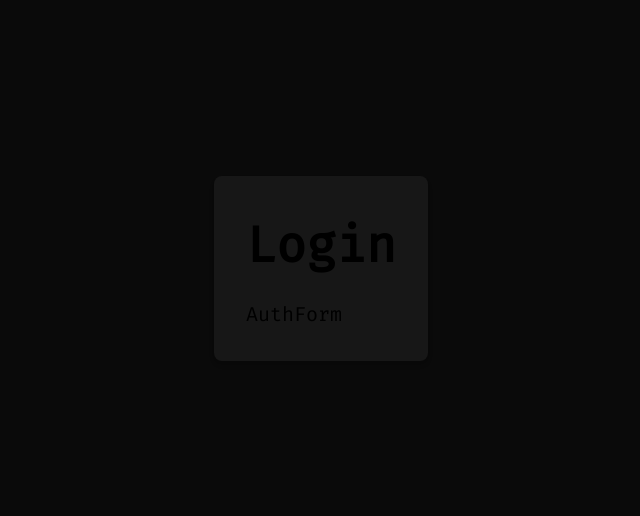
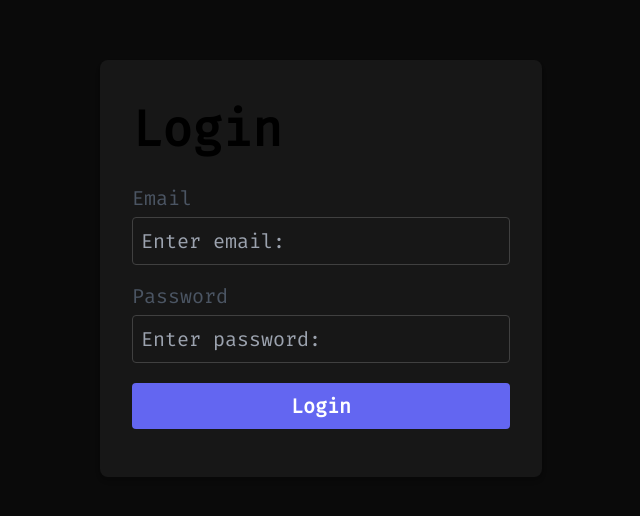
Before and after one commit to AzarakD/authorization-level2, a Next.js app: page /login in a window 1280 px wide. Shown: the part 132-648 px from the top of the page, without its empty margins (319-959 px from the left). Built offline with nearby package versions, Linux system fonts and the light colour scheme.

Commit message:
add auth form

```diff
--- a/package.json
+++ b/package.json
@@ -10,10 +10,12 @@
   },
   "dependencies": {
     "@tanstack/react-query": "^5.51.1",
+    "clsx": "^2.1.1",
     "next": "14.2.5",
     "react": "^18",
     "react-dom": "^18",
-    "react-hook-form": "^7.52.1"
+    "react-hook-form": "^7.52.1",
+    "sass": "^1.77.8"
   },
   "devDependencies": {
     "@tanstack/react-query-devtools": "^5.51.1",
--- a/src/app/login/auth-form/AuthForm.tsx
+++ b/src/app/login/auth-form/AuthForm.tsx
@@ -1,10 +1,13 @@
 "use client";
 
 import { useRouter } from "next/navigation";
-import { useForm } from "react-hook-form";
+import { SubmitHandler, useForm } from "react-hook-form";
+import { useMutation } from "@tanstack/react-query";
+import clsx from "clsx";
 
 import { IAuthFormData } from "@/types";
-import style from "./AuthForm.module.scss";
+import authService from "@/services/auth.service";
+import styles from "./AuthForm.module.scss";
 
 interface AuthFormProps {
   isLogin: boolean;
@@ -15,5 +18,77 @@ export const AuthForm: React.FC<AuthFormProps> = ({ isLogin }) => {
 
   const router = useRouter();
 
-  return <div>AuthForm</div>;
+  const { mutate: mutateLogin, isPending: isLoginPending } = useMutation({
+    mutationKey: ["login"],
+    mutationFn: (data: IAuthFormData) => authService.login(data),
+    onSuccess: (data) => {
+      localStorage.setItem("token", data.accessToken);
+      reset();
+      router.push("/");
+    },
+  });
+
+  const { mutate: mutateRegister, isPending: isRegisterPending } = useMutation({
+    mutationKey: ["register"],
+    mutationFn: (data: IAuthFormData) => authService.register(data),
+    onSuccess: (data) => {
+      localStorage.setItem("token", data.accessToken);
+      reset();
+      router.push("/");
+    },
+  });
+
+  const onSubmit: SubmitHandler<IAuthFormData> = (data) => {
+    isLogin ? mutateLogin(data) : mutateRegister(data);
+  };
+
+  const isPending = isLoginPending || isRegisterPending;
+
+  return (
+    <form onSubmit={handleSubmit(onSubmit)} className="max-w-sm mx-auto">
+      <div className="mb-4">
+        <label className="text-gray-600">
+          Email
+          <input
+            type="email"
+            placeholder="Enter email: "
+            {...register("email", { required: true })}
+            className={clsx(
+              styles["input-field"],
+              "w-full p-2 border rounded focus:outline-none focus:border-indigo-500"
+            )}
+          />
+        </label>
+      </div>
+
+      <div className="mb-4">
+        <label className="text-gray-600">
+          Password
+          <input
+            type="password"
+            placeholder="Enter password: "
+            {...register("password", { required: true })}
+            className={clsx(
+              styles["input-field"],
+              "w-full p-2 border rounded focus:outline-none focus:border-indigo-500"
+            )}
+          />
+        </label>
+      </div>
+
+      <div className="mb-4">
+        <button
+          type="submit"
+          className={clsx(
+            styles["btn-primary"],
+            isLogin ? "bg-indigo-500" : "bg-green-500",
+            isPending ? "opacity-75 cursor-not-allowed" : ""
+          )}
+          disabled={isPending}
+        >
+          {isLogin ? "Login" : "Register"}
+        </button>
+      </div>
+    </form>
+  );
 };
```
Also changed, not shown: 1 other file (tests, documents, lock files or other folders).
